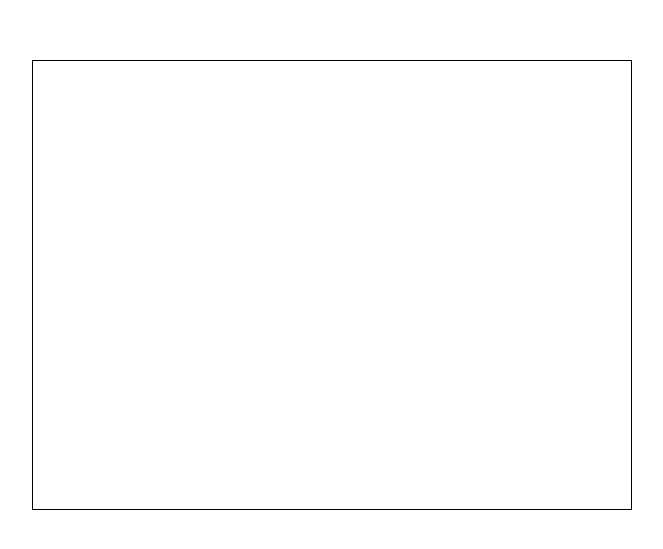
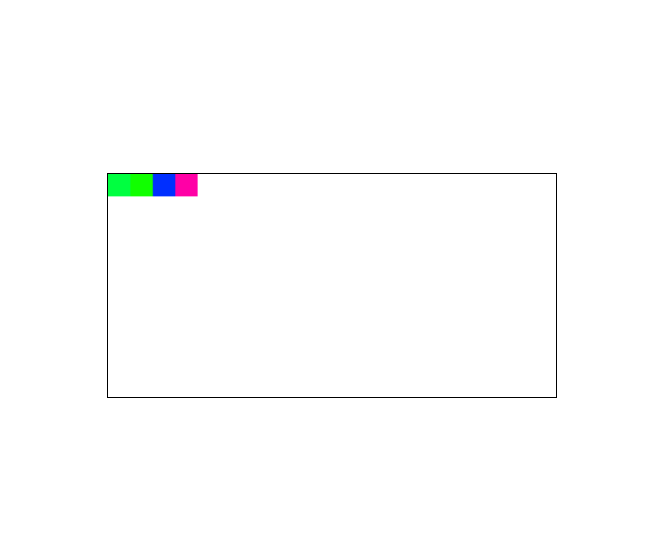
Before and after one commit to klxcoder/snake-game-vitejs, a React (Vite) app: page / in a window 1280 px wide. Shown: the part 115-664 px from the top of the page, without its empty margins (308-971 px from the left). Built offline with nearby package versions, Linux system fonts and the light colour scheme.

Commit message:
draw snake

```diff
--- a/src/App.tsx
+++ b/src/App.tsx
@@ -1,9 +1,12 @@
-import { useMemo, useRef } from 'react'
+import { useEffect, useMemo, useRef } from 'react'
 import styles from './App.module.scss'
 import { Game } from './models/Game'
 import { Snake } from './models/Snake'
 import { Board } from './models/Board'
 import { RowCol } from './models/RowCol'
+import { getRandomHSLColor } from './utils/utils'
+
+const CELL_SIZE = 15
 
 function App() {
   const canvasRef = useRef<HTMLCanvasElement>(null)
@@ -15,18 +18,38 @@ function App() {
       )),
     })
     const board = new Board({
-      size: new RowCol({ row: 15, col: 20 })
+      size: new RowCol({ row: 15, col: 30 })
     })
     return new Game({ snake, board })
   }, [])
+
+  useEffect(() => {
+    const timeout = setTimeout(() => {
+      const ctx: CanvasRenderingContext2D | null | undefined = canvasRef.current?.getContext('2d')
+      if (!ctx) return
+      ctx.clearRect(0, 0, game.board.size.col * CELL_SIZE, game.board.size.row * CELL_SIZE)
+      game.snake.body.forEach(b => {
+        ctx.fillStyle = getRandomHSLColor()
+        ctx.fillRect(b.col * CELL_SIZE, b.row * CELL_SIZE, CELL_SIZE, CELL_SIZE);
+        console.log('will draw', b)
+      })
+      ctx.fill()
+    }, 100)
+
+    return () => clearTimeout(timeout)
+  }, [
+    game.board.size.col,
+    game.board.size.row,
+    game.snake.body
+  ])
 
   return (
     <div className={styles.app}>
       <canvas
         className={styles.canvas}
         style={{
-          width: game.board.size.col * 30,
-          height: game.board.size.row * 30,
+          width: game.board.size.col * CELL_SIZE,
+          height: game.board.size.row * CELL_SIZE,
         }}
         ref={canvasRef}
       >
```
